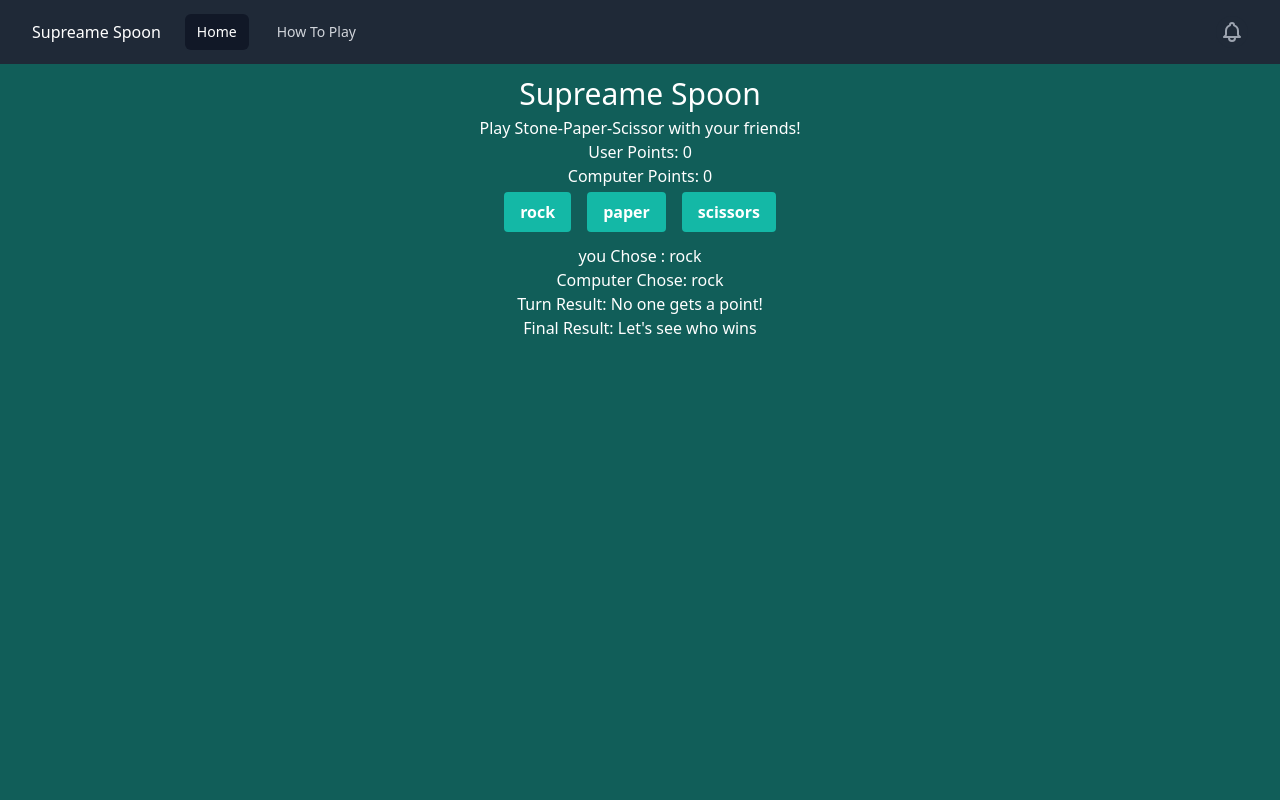
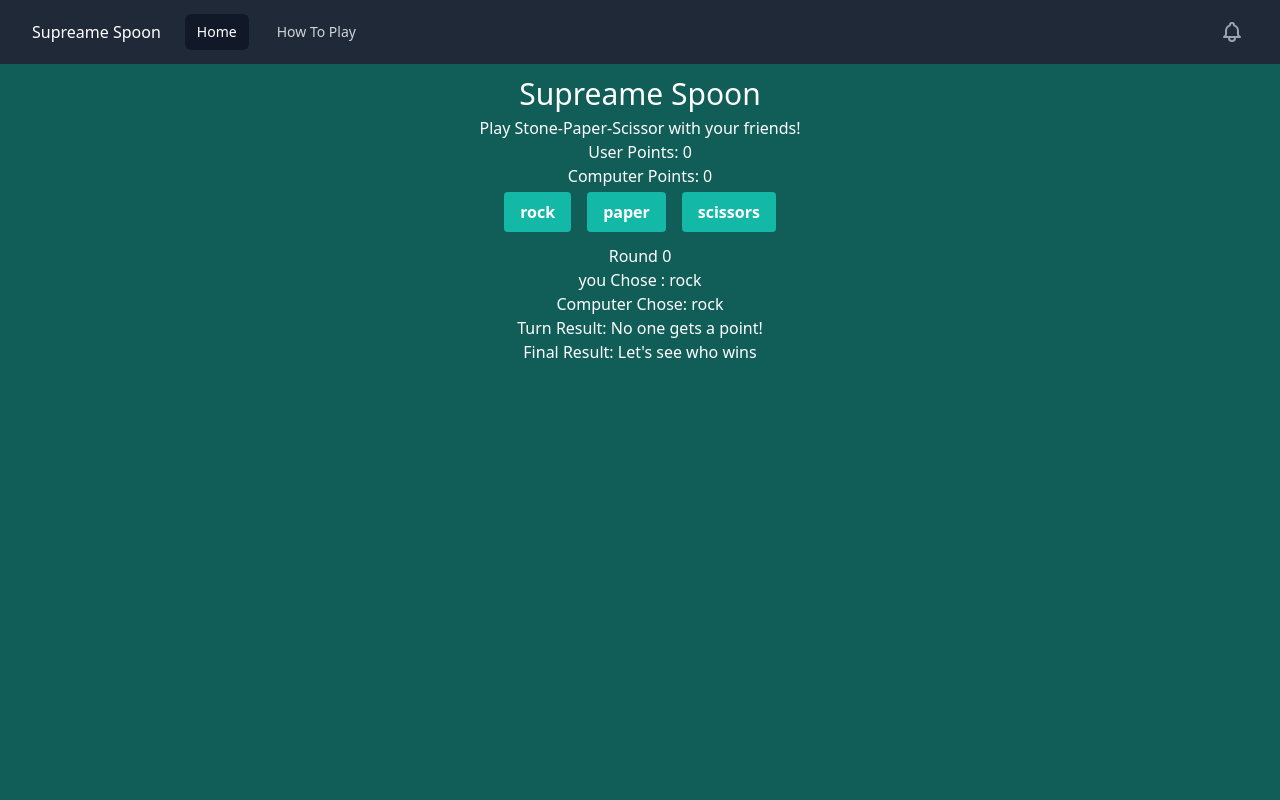
Before and after one commit to 0xAnannya/supreme-spoon, a React (Vite) app: page / in a window 1280 px wide. Shown: the top 800 px of the page. Built offline with nearby package versions, Linux system fonts and the light colour scheme.

Commit message:
round introduced
use of useRef

```diff
--- a/src/components/Game/index.tsx
+++ b/src/components/Game/index.tsx
@@ -1,4 +1,4 @@
-import { useEffect, useState } from 'react'
+import { useEffect, useState,useRef} from 'react'
 
 
 const Game = () => {
@@ -10,10 +10,12 @@ const Game = () => {
   const [result, setResult] = useState('Let\'s see who wins')
   const [gameOver, setGameOver] = useState(false)
   const choices = ['rock', 'paper', 'scissors']
+  const roundRef = useRef(0);
 
   const handleClick = (value:string):void => {
     setUserChoice(value)
     generateComputerChoice()
+    roundRef.current++;
   }
 
   const generateComputerChoice = ():void => {
@@ -29,6 +31,7 @@ const Game = () => {
     setTurnResult("");
     setResult('Let\'s see who wins');
     setGameOver(false);
+    roundRef.current = 0;
 
     }
 
@@ -84,11 +87,11 @@ const Game = () => {
            { choice }
           </button>
       )}
-
+    <div >Round {roundRef.current} </div>
         <div >
           you Chose : {userChoice} </div>
         <div>  Computer Chose: {computerChoice}</div>
-              <h1>Turn Result: {turnResult} </h1>
+      <h1>Turn Result: {turnResult} { } </h1>
 
         <h1>Final Result: {result}</h1>
 
--- a/src/pages/HomePage/index.tsx
+++ b/src/pages/HomePage/index.tsx
@@ -10,7 +10,7 @@ function HomePage() {
       <div className="text-center text-white">
         <h1 className="text-3xl mt-3">Supreame Spoon</h1>
           <h2 className="mt-1">Play Stone-Paper-Scissor with your friends!</h2>
-          <Game/>
+           <Game/>
         </div>
 
       </>
```
